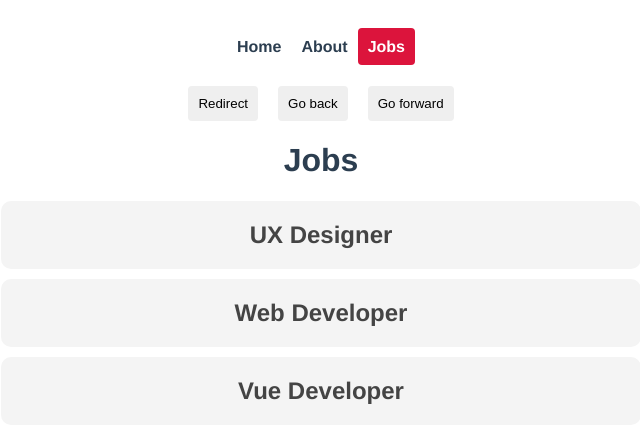
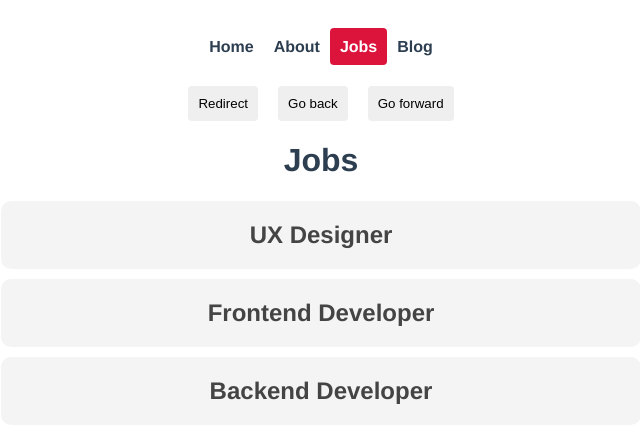
Before and after one commit to leahcarlin/vue-practice, a Vue app: page /jobs in a window 1280 px wide. Shown: the top 442 px of the page, without its empty margins (319-959 px from the left). Built offline with nearby package versions, Linux system fonts and the light colour scheme; data requests are answered from the project's data file.

Commit message:
options api with json file

```diff
--- /dev/null
+++ b/data/db.json
@@ -0,0 +1,7 @@
+{
+  "jobs": [
+    { "title": "UX Designer", "id": 1, "details": "lorem" },
+    { "title": "Frontend Developer", "id": 2, "details": "lorem" },
+    { "title": "Backend Developer", "id": 3, "details": "lorem" }
+  ]
+}
--- a/package.json
+++ b/package.json
@@ -8,6 +8,7 @@
   },
   "dependencies": {
     "core-js": "^3.6.5",
+    "json-server": "^0.17.0",
     "vue": "^3.0.0",
     "vue-router": "^4.0.0-0"
   },
--- a/src/App.vue
+++ b/src/App.vue
@@ -3,6 +3,7 @@
     <router-link to="/">Home</router-link>
     <router-link :to="{ name: 'About' }">About</router-link>
     <router-link :to="{ name: 'Jobs' }">Jobs</router-link>
+    <router-link :to="{ name: 'Blog' }">Blog</router-link>
   </div>
 
   <button @click="redirect">Redirect</button>
--- a/src/router/index.js
+++ b/src/router/index.js
@@ -4,6 +4,7 @@ import About from "../views/About.vue";
 import Jobs from "../views/jobs/Jobs.vue";
 import JobDetails from "../views/jobs/JobDetails.vue";
 import NotFound from "../views/NotFound.vue";
+import Blog from "../views/Blog.vue";
 
 const routes = [
   {
@@ -27,6 +28,11 @@ const routes = [
     component: JobDetails,
     props: true,
   },
+  {
+    path: "/blog",
+    name: "Blog",
+    component: Blog,
+  },
   // redirect
   {
     path: "/all-jobs",
--- /dev/null
+++ b/src/views/Blog.vue
@@ -0,0 +1,9 @@
+<template>
+  <h1>Blog</h1>
+</template>
+
+<script>
+export default {};
+</script>
+
+<style></style>
--- a/src/views/jobs/JobDetails.vue
+++ b/src/views/jobs/JobDetails.vue
@@ -1,15 +1,29 @@
 <template>
-  <h1>Job Details</h1>
-  <p>
-    Job id: <b>{{ id }}</b>
-  </p>
+  <div v-if="job">
+    <h1>{{ job.title }}</h1>
+    <p>
+      Job id: <b>{{ id }}</b>
+    </p>
+    <p>
+      {{ job.details }}
+    </p>
+  </div>
+  <div v-else><p>Loading job details...</p></div>
 </template>
 
 <script>
 export default {
   props: ["id"],
   data() {
-    return {};
+    return {
+      job: null,
+    };
+  },
+  mounted() {
+    fetch("http://localhost:3000/jobs/" + this.id)
+      .then((res) => res.json())
+      .then((data) => (this.job = data))
+      .catch((err) => console.log(err.message));
   },
 };
 </script>
--- a/src/views/jobs/Jobs.vue
+++ b/src/views/jobs/Jobs.vue
@@ -1,34 +1,27 @@
 <template>
   <h1>Jobs</h1>
-  <div v-for="job in jobs" :key="job.id" class="job">
-    <router-link :to="{ name: 'JobDetails', params: { id: job.id } }">
-      <h2>{{ job.title }}</h2>
-    </router-link>
+  <div v-if="jobs.length">
+    <div v-for="job in jobs" :key="job.id" class="job">
+      <router-link :to="{ name: 'JobDetails', params: { id: job.id } }">
+        <h2>{{ job.title }}</h2>
+      </router-link>
+    </div>
   </div>
+  <div v-else><p>Jobs loading...</p></div>
 </template>
 
 <script>
 export default {
   data() {
     return {
-      jobs: [
-        {
-          title: "UX Designer",
-          id: 1,
-          details: "lorem",
-        },
-        {
-          title: "Web Developer",
-          id: 2,
-          details: "lorem",
-        },
-        {
-          title: "Vue Developer",
-          id: 3,
-          details: "lorem",
-        },
-      ],
+      jobs: [],
     };
+  },
+  mounted() {
+    fetch("http://localhost:3000/jobs")
+      .then((res) => res.json())
+      .then((data) => (this.jobs = data))
+      .catch((err) => console.log(err.message));
   },
 };
 </script>
```
Also changed, not shown: 1 other file (tests, documents, lock files or other folders).
